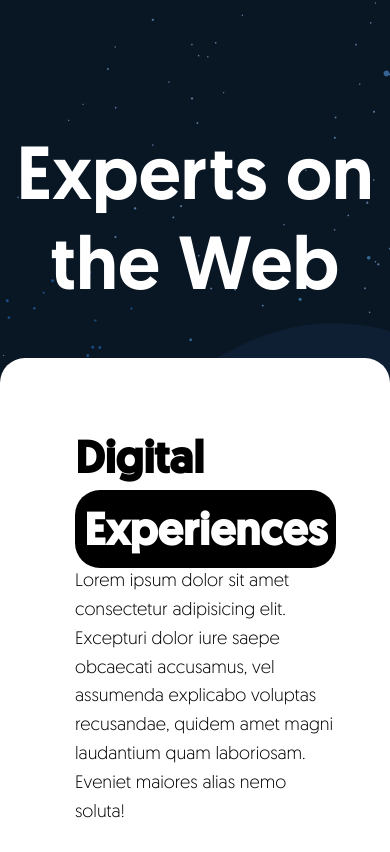
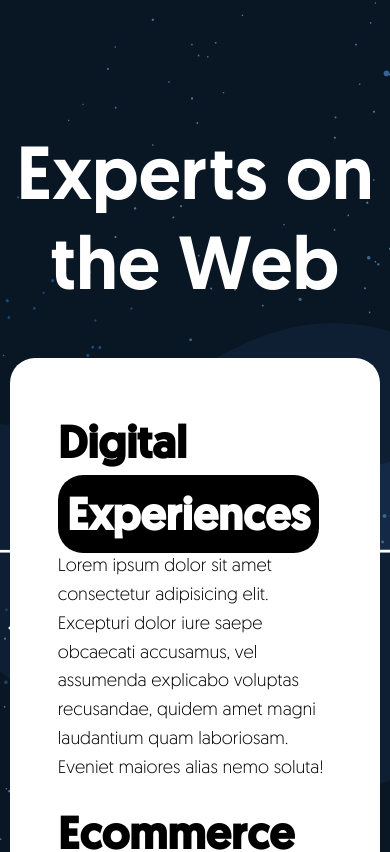
Before and after one commit to AustinDye/Pleiades-, a Vue app in the folder Pleiades/: page / in a window 390 px wide. Shown: the part 1138-1990 px from the top of the page. Built offline with nearby package versions, Linux system fonts and the light colour scheme.

Commit message:
scoll-fix

```diff
--- a/Pleiades/src/assets/base.css
+++ b/Pleiades/src/assets/base.css
@@ -44,5 +44,6 @@ body {
   -webkit-font-smoothing: antialiased;
   -moz-osx-font-smoothing: grayscale;
   background-attachment: fixed;
-  overflow-x: hidden;
+  overflow-x:hidden;
+
 }
--- a/Pleiades/src/components/Contact.vue
+++ b/Pleiades/src/components/Contact.vue
@@ -1,5 +1,5 @@
 <template>
-    <div class="row">
+    <div class="row g-0 m-0">
         <div class="col-12"><h1>contact us today</h1></div>
     </div>
     <div class="container justify-content-center align-items-center d-flex">
@@ -88,7 +88,7 @@
 
         @media (max-width: 480px) {
            font-size: 5em;
-
+           margin-bottom: 15vh;
         }
 
          /* Media Query for Tablets Ipads portrait mode */
--- a/Pleiades/src/components/Sale.vue
+++ b/Pleiades/src/components/Sale.vue
@@ -19,11 +19,9 @@
         </div>
 
         <div class="wrapper-2">
-            <div class="row flex-column justify-contnet-center align-items-center">
-                <div class="about-section d-flex">
 
-                        <div class="row justify-content-center align-items-center">
-                            <div class="col-md-12 d-flex flex-column justify-content-center align-items-center">
+                        <div class="row justify-content-between align-items-center">
+                            <div class="col-md-12 d-flex flex-column justify-content-center align-items-center my-2">
                                 <div class="d-md-flex">
                                     <b class="dark-side">Customized </b>
                                     <b>Experience</b>
@@ -31,7 +29,7 @@
 
                                 <p>At Pleiades, we specialize in creating custom websites for businesses and organizations of all sizes. We take pride in our ability to understand our clients' needs and goals, and use that understanding to craft visually stunning and highly functional websites. Our team of experienced designers and developers work closely with each client to ensure that their website is not only visually appealing, but also effectively communicates their brand and meets the needs of their target audience. Whether you need a simple brochure website or a complex e-commerce platform, we have the skills and expertise to bring your vision to life.</p>
                             </div>
-                            <div class="col-md-12 d-flex flex-column justify-content-center align-items-center">
+                            <div class="col-md-12 d-flex flex-column justify-content-center align-items-center my-2">
                                 <div class="d-md-flex">
                                     <b>Customized </b>
                                     <b class="dark-side">Experience </b>
@@ -39,11 +37,7 @@
                                 <p>At Pleiades, we specialize in creating custom websites for businesses and organizations of all sizes. We take pride in our ability to understand our clients' needs and goals, and use that understanding to craft visually stunning and highly functional websites. Our team of experienced designers and developers work closely with each client to ensure that their website is not only visually appealing, but also effectively communicates their brand and meets the needs of their target audience. Whether you need a simple brochure website or a complex e-commerce platform, we have the skills and expertise to bring your vision to life.</p>
                             </div>
                         </div>
-
-                </div>
-            </div>
         </div>
-
 
     </div>
 
@@ -59,6 +53,7 @@
 
 .container{
     margin-top: 15vh;
+       width: 100%;
 }
 
 b{
@@ -84,7 +79,7 @@ p{
 
 .wrapper{
 
-    width: 35%;
+
     padding: 10em;
     height: 100vh;
     background-color: rgb(255, 255, 255);
@@ -107,13 +102,15 @@ p{
     background-color: rgb(255, 255, 255);
     display: flex;
     align-self: center;
+    justify-content: center;
+    align-items: center;
     border-radius:0px 25px 25px 0px;
     height: 100vh;
     @media (max-width: 900px) {
         height: auto;
         border-radius: 25px;
         margin-top: 15vh;
-
+        padding: 2.5em;
        }
 }
 
--- a/Pleiades/src/components/Services.vue
+++ b/Pleiades/src/components/Services.vue
@@ -1,5 +1,5 @@
 <template>
-    <div class="row">
+    <div class="row g-0 m-0">
         <div class="col-12"><h1>Experts on the Web</h1></div>
     </div>
     <div class="container about-section">
@@ -67,9 +67,18 @@ h1{
 
 }
 
+.container{
+    width: 100%;
+    @media (max-width: 480px) {
+        padding: 0;
+
+     }
+}
+
 .about-section{
     background: white;
     border-radius: 25px;
+    width: 95vw;
 }
 
 .card-holder{
@@ -81,7 +90,7 @@ h1{
         padding: 0;
 
      }
-
+     width: 100%;
 }
 
 .dark-side{
@@ -97,6 +106,10 @@ h1{
   font-family: geo-medium;
   height: 100%;
   padding: 1em;
+  @media (max-width: 480px) {
+    padding: 0;
+
+ }
 
 
 }
```
